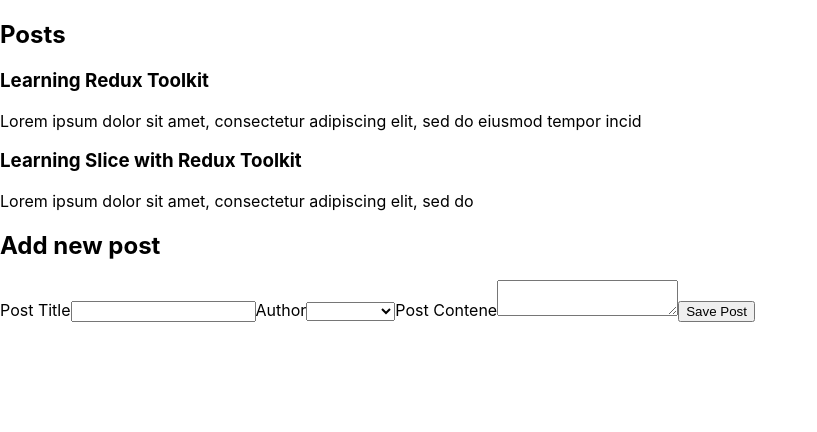
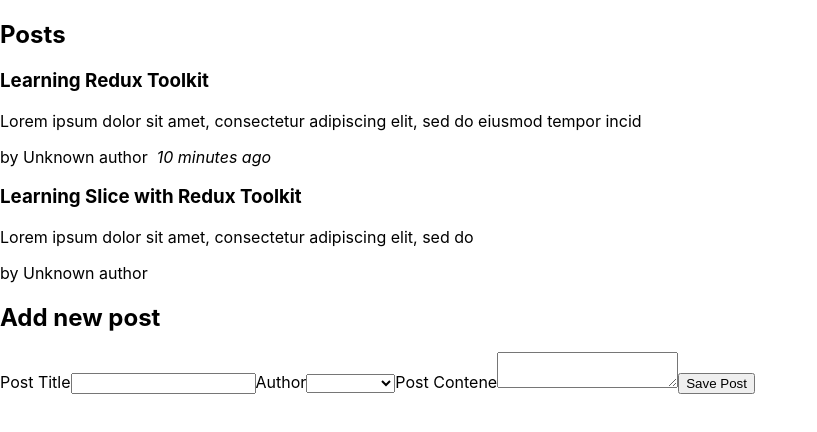
Before and after one commit to vazqueztomas/react-redux-course, a React (Create React App) app: page / in a window 1280 px wide. Shown: the top 432 px of the page, without its empty margins (0-817 px from the left). Built offline with nearby package versions, Linux system fonts and the light colour scheme; the HTML template or start-up script is replaced by a standard one.

Commit message:
added: timestamp to posts

```diff
--- a/package.json
+++ b/package.json
@@ -7,6 +7,7 @@
     "@testing-library/jest-dom": "^5.16.5",
     "@testing-library/react": "^13.4.0",
     "@testing-library/user-event": "^13.5.0",
+    "date-fns": "^2.29.3",
     "react": "^18.2.0",
     "react-dom": "^18.2.0",
     "react-redux": "^8.0.5",
--- a/src/features/posts/AddPostForm.js
+++ b/src/features/posts/AddPostForm.js
@@ -48,8 +48,8 @@
         <label htmlFor="postAuthor">Author</label>
         <select
           type="text"
-          name="postTitle"
-          id="postTitle"
+          name="postAuthor"
+          id="postAuthor"
           value={userId}
           onChange={onAuthorChanged}
         >
--- a/src/features/posts/PostAuthor.js
+++ b/src/features/posts/PostAuthor.js
@@ -0,0 +1,13 @@
+import { useSelector } from "react-redux";
+import { selectAllUsers } from "../users/usersSlice";
+
+const PostAuthor = ({ userId }) => {
+  const users = useSelector(selectAllUsers);
+  console.log(users);
+  console.log(userId, "userId");
+
+  const author = users.find((user) => user.id == userId);
+  return <span>by {author ? author.name : "Unknown author"}</span>;
+};
+
+export default PostAuthor;
--- a/src/features/posts/PostsList.jsx
+++ b/src/features/posts/PostsList.jsx
@@ -1,6 +1,8 @@
 import { useSelector } from "react-redux";
 import { selectAllPost } from "./postsSlice";
 import React from "react";
+import PostAuthor from "./PostAuthor";
+import TimeAgo from "./TimeAgo";
 
 const PostsList = () => {
   const posts = useSelector(selectAllPost);
@@ -9,6 +11,10 @@
     <article key={post.id}>
       <h3>{post.title}</h3>
       <p>{post.content}</p>
+      <p>
+        <PostAuthor userId={post.userId} />
+        <TimeAgo timestamp={post.date} />
+      </p>
     </article>
   ));
   return (
--- /dev/null
+++ b/src/features/posts/TimeAgo.js
@@ -0,0 +1,19 @@
+import { parseISO, formatDistanceToNow } from "date-fns";
+import React from "react";
+
+const TimeAgo = ({ timestamp }) => {
+  let timeAgo = "";
+  if (timestamp) {
+    const date = parseISO(timestamp);
+    const timePeriod = formatDistanceToNow(date);
+
+    timeAgo = `${timePeriod} ago`;
+  }
+  return (
+    <span>
+      &nbsp; <i>{timeAgo}</i>
+    </span>
+  );
+};
+
+export default TimeAgo;
--- a/src/features/posts/postsSlice.js
+++ b/src/features/posts/postsSlice.js
@@ -1,11 +1,13 @@
-import { createSlice } from "@reduxjs/toolkit";
-import { nanoid } from "@reduxjs/toolkit";
+import { createSlice, nanoid } from "@reduxjs/toolkit";
+import { sub } from "date-fns";
+
 const initialState = [
   {
     id: "1",
     title: "Learning Redux Toolkit",
     content:
       "Lorem ipsum dolor sit amet, consectetur adipiscing elit, sed do eiusmod tempor incid",
+    date: sub(new Date(), { minutes: 10 }).toISOString(),
   },
   {
     id: "2",
@@ -24,7 +26,13 @@
       },
       prepare(title, content, userId) {
         return {
-          payload: { id: nanoid(), title, content, userId },
+          payload: {
+            id: nanoid(),
+            title,
+            content,
+            date: new Date().toISOString(),
+            userId,
+          },
         };
       },
     },
```
Also changed, not shown: 1 other file (tests, documents, lock files or other folders).
